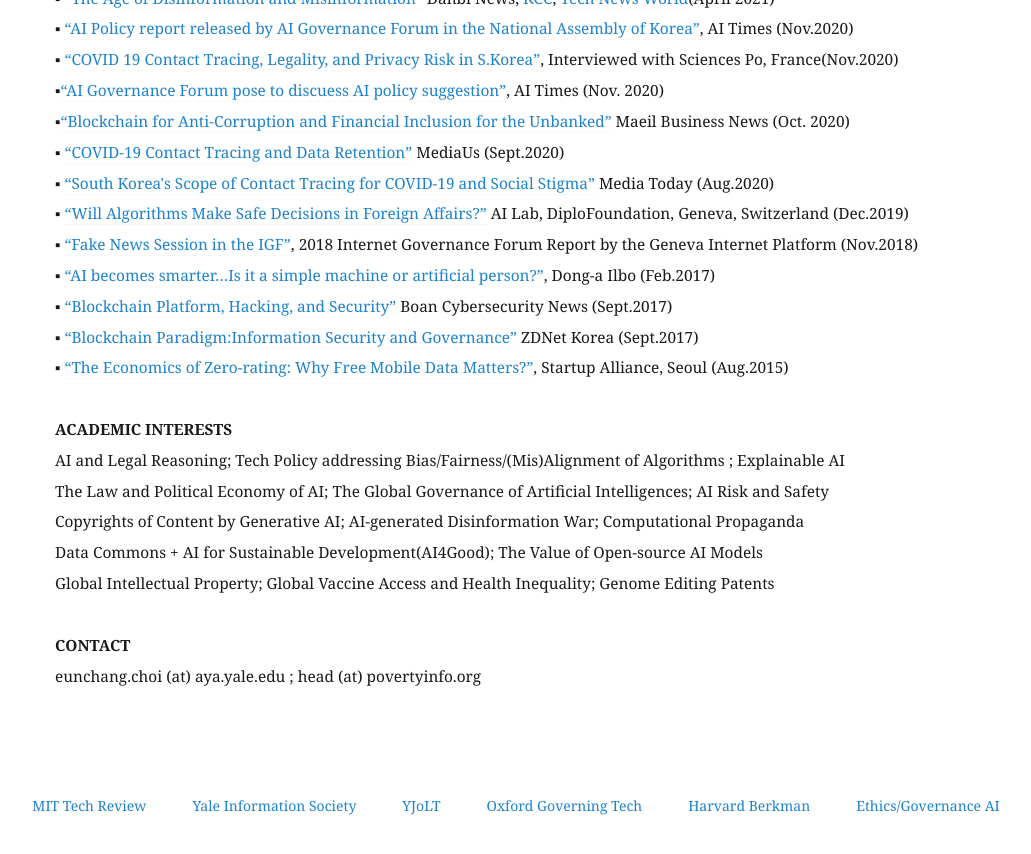
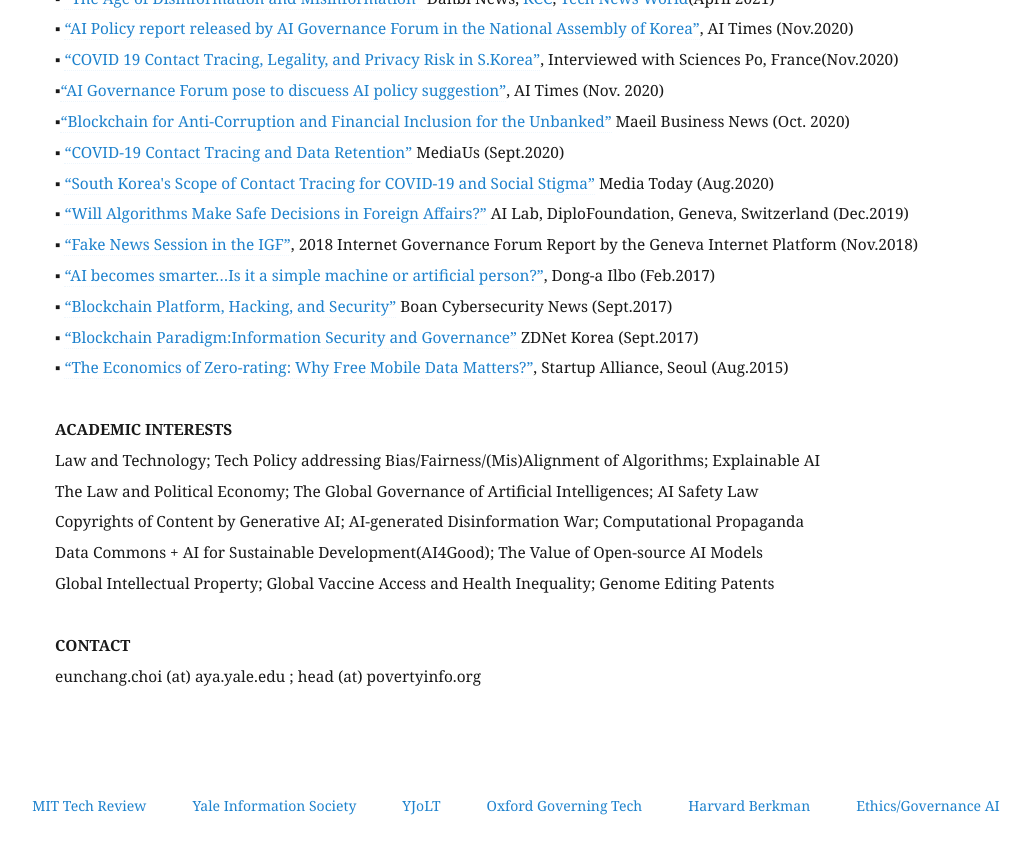
Before and after one commit to eunchangchoi/eunchangchoi.github.io, a Jekyll site: the page built from index.md, in a window 1280 px wide and 900 px high, scrolled down 9571 px. Shown: the top 854 px of the window, without its empty margins (45-1076 px from the left). Built offline with Jekyll 4.4.1, drawn with Linux system fonts in a browser that asks for light colours.

Commit message:
Update index.md

```diff
--- a/index.md
+++ b/index.md
@@ -223,8 +223,8 @@
 
  <br>
  <strong> ACADEMIC INTERESTS </strong> <br>
-   AI and Legal Reasoning; Tech Policy addressing Bias/Fairness/(Mis)Alignment of Algorithms ; Explainable AI <br>
-   The Law and Political Economy of AI; The Global Governance of Artificial Intelligences; AI Risk and Safety <br>
+   Law and Technology; Tech Policy addressing Bias/Fairness/(Mis)Alignment of Algorithms; Explainable AI <br>
+   The Law and Political Economy; The Global Governance of Artificial Intelligences; AI Safety Law <br>
    Copyrights of Content by Generative AI; AI-generated Disinformation War; Computational Propaganda <br>
    Data Commons + AI for Sustainable Development(AI4Good); The Value of Open-source AI Models <br>
    Global Intellectual Property; Global Vaccine Access and Health Inequality; Genome Editing Patents <br>
```
